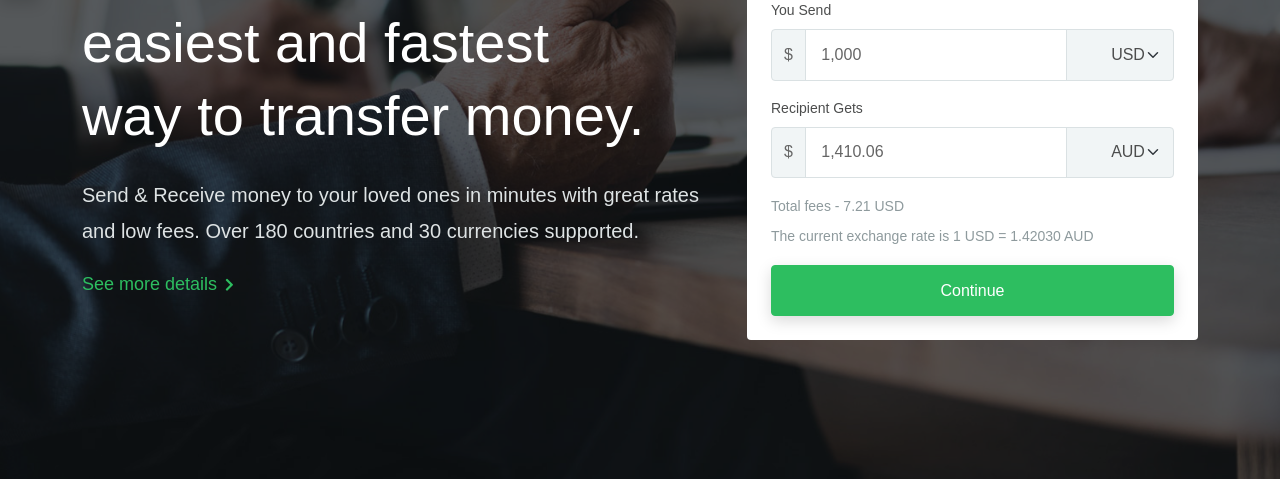
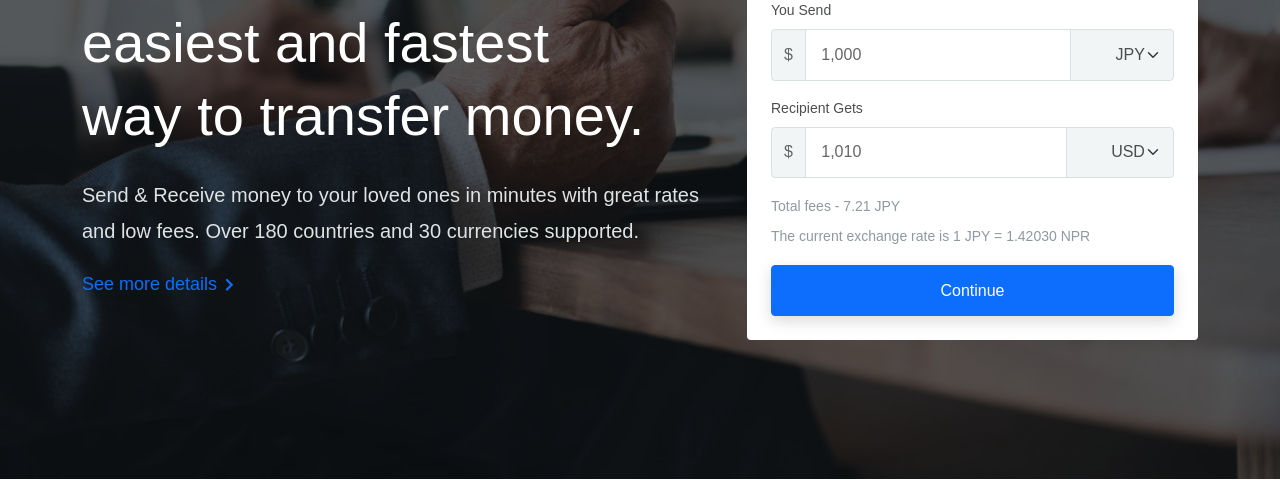
Before and after one commit to Sudarshan519/basedjangoapp, a Django app: page / in a window 1280 px wide. Shown: the part 321-801 px from the top of the page. Run offline with Django 4.2, Linux system fonts and the light colour scheme; parts of the project's set-up code (start-up, migrations or seed data) failed here and were passed over; some libraries are stand-ins or nearby versions.

Commit message:
new update

```diff
--- a/basedjangoapp/settings.py
+++ b/basedjangoapp/settings.py
@@ -27,7 +27,7 @@ SECRET_KEY = 'django-insecure-xcd&1ctm1(l@xxl=$$=h$$d-i=*%q)%!h&2s+#zpt79&lm&y0i
 # SECURITY WARNING: don't run with debug turned on in production!
 DEBUG = True
 
-ALLOWED_HOSTS = ['.vercel.app','127.0.0.1','192.168.0.50','192.168.1.99']
+ALLOWED_HOSTS = ['192.168.1.78', '.vercel.app','127.0.0.1','192.168.0.50','192.168.1.99']
 
 
 # Application definition
--- a/hotel_booking/models.py
+++ b/hotel_booking/models.py
@@ -15,9 +15,9 @@ class Hotel(models.Model):
     nearby=models.CharField(max_length=256)
 
 
-class HotelImages(models.Model):
-    image=models.ImageField(upload_to="hotels/")
-    hotel=models.ForeignKey("hotel_booking.Hotel",default=1,on_delete=models.CASCADE)
+# class HotelImages(models.Model):
+#     image=models.ImageField(upload_to="hotels/")
+#     hotel=models.ForeignKey("hotel_booking.Hotel",default=1,on_delete=models.CASCADE)
 
 class Room(models.Model):
     hotel = models.ForeignKey(Hotel, on_delete=models.CASCADE)
--- a/streaming_app/models.py
+++ b/streaming_app/models.py
@@ -2,7 +2,7 @@ from django.db import models
 from django.utils.safestring import mark_safe
 from django.utils.translation import gettext_lazy as _
 
-from streaming_app.file_upload import download_blob, generate_signed_url
+# from streaming_app.file_upload import download_blob, generate_signed_url
 
 
 
@@ -36,8 +36,8 @@ class Movie(models.Model):
     def __str__(self) -> str:
         return self.title
 
-    def download_path(self):
-        return generate_signed_url(self.url)
+    # def download_path(self):
+    #     return generate_signed_url(self.url)
 
 class TVSeries(models.Model):
     title=models.CharField(max_length=256,null=True,blank=True)
--- a/streaming_app/serializers.py
+++ b/streaming_app/serializers.py
@@ -2,7 +2,7 @@ import json
 from rest_framework import serializers
 import mimetypes
 
-from streaming_app.file_upload import  download_blob, upload_to_gcs
+# from streaming_app.file_upload import  download_blob, upload_to_gcs
 from userr.models import CustomUser
 from .models import *
 class MovieSerializer(serializers.ModelSerializer):
--- a/templates/index.html
+++ b/templates/index.html
@@ -6,8 +6,9 @@
     <meta charset="UTF-8" />
     <meta http-equiv="X-UA-Compatible" content="IE=edge">
     <meta name="viewport" content="width=device-width, initial-scale=1, minimum-scale=1.0, shrink-to-fit=no">
-    <!-- <link href="images/favicon.png" rel="icon" /> -->
-    <title>Payyed - Money Transfer and Online Payments HTML Template</title>
+    <link href="https://e-rps.netlify.app/assets/images/favicon.png" rel="icon" />
+    <!-- <link rel="stylesheet" href="https://e-rps.netlify.app/assets/images/favicon.png" rel="icon"> -->
+    <title>RPS - Money Transfer and Online Payments HTML Template</title>
     <meta name="description"
         content="This professional design html template is for build a Money Transfer and online payments website.">
     <meta name="author" content="harnishdesign.net">
@@ -30,7 +31,7 @@
     <link rel="stylesheet" type="text/css" href="{% static 'site/vendor/owl.carousel/assets/owl.carousel.min.css' %}" />
     <link rel="stylesheet" type="text/css" href="{% static 'site/css/stylesheet.css' %}" />
     <!-- Colors Css -->
-    <!-- <link id="color-switcher" type="text/css" rel="stylesheet" href="#" /> -->
+    <link id="color-switcher" type="text/css" rel="stylesheet" href="{% static '/site/css/color-blue.css' %}" />
 </head>
 
 <body>
@@ -54,7 +55,9 @@
                         <!-- Logo
           ============================= -->
                         <div class="logo me-3"> <a class="d-flex" href="index.html" title="Payyed - HTML Template"><img
-                                    src="images/logo-light.png" alt="Payyed" /></a> </div>
+                                    src="https://e-rps.netlify.app/assets/images/new-logo-rps.png" alt="Payyed"
+                                    height="40px" style="margin-top:10px;margin-bottom:10px" /></a>
+                        </div>
                         <!-- Logo end -->
                         <!-- Collapse Button
           ============================== -->
@@ -419,8 +422,8 @@
                                                             data-style="form-select bg-transparent border-0"
                                                             data-container="body" data-live-search="true" required="">
                                                             <optgroup label="Popular Currency">
-                                                                <option data-icon="currency-flag currency-flag-usd me-1"
-                                                                    data-subtext="United States dollar" value="">USD
+                                                                <option data-icon="currency-flag currency-flag-jpy me-1"
+                                                                    data-subtext="United States dollar" value="">JPY
                                                                 </option>
                                                                 <option data-icon="currency-flag currency-flag-aud me-1"
                                                                     data-subtext="Australian dollar" value="">AUD
@@ -565,8 +568,8 @@
                                                                     data-subtext="United States dollar" value="">USD
                                                                 </option>
                                                                 <option data-icon="currency-flag currency-flag-aud me-1"
-                                                                    data-subtext="Australian dollar" selected="selected"
-                                                                    value="">AUD</option>
+                                                                    data-subtext="Australian dollar" value="">AUD
+                                                                </option>
                                                                 <option data-icon="currency-flag currency-flag-inr me-1"
                                                                     data-subtext="Indian rupee" value="">INR</option>
                                                             </optgroup>
@@ -689,10 +692,10 @@
                                                     </span>
                                                 </div>
                                             </div>
-                                            <p class="text-muted mb-1">Total fees - <span class="fw-500">7.21 USD</span>
+                                            <p class="text-muted mb-1">Total fees - <span class="fw-500">7.21 JPY</span>
                                             </p>
                                             <p class="text-muted">The current exchange rate is <span class="fw-500">1
-                                                    USD = 1.42030 AUD</span>
+                                                    JPY = 1.42030 NPR</span>
                                             </p>
                                             <div class="d-grid"><button class="btn btn-primary">Continue</button></div>
                                         </form>
@@ -1223,7 +1226,7 @@
                                             <div class="mb-4">
                                                 <label for="wantTorequest" class="form-label">I want to request</label>
                                                 <div class="input-group">
-                                                    <span class="input-group-text">$</span>
+                                                    <span class="input-group-text"> $ </span>
                                                     <input type="text" class="form-control"
                                                         data-bv-field="wantTorequest" id="wantTorequest" value="1,000"
                                                         placeholder="">
@@ -1235,8 +1238,8 @@
                                                             required="">
                                                             <optgroup label="Popular Currency">
                                                                 <option data-icon="currency-flag currency-flag-usd me-1"
-                                                                    data-subtext="United States dollar"
-                                                                    selected="selected" value="">USD</option>
+                                                                    data-subtext="United States dollar" value="">USD
+                                                                </option>
                                                                 <option data-icon="currency-flag currency-flag-aud me-1"
                                                                     data-subtext="Australian dollar" value="">AUD
                                                                 </option>
@@ -1623,6 +1626,8 @@
                 <div class="container">
                     <div class="row">
                         <div class="col-lg">
+                            <img src="https://e-rps.netlify.app/assets/images/new-logo-rps.png" alt="" srcset=""
+                                height="50px" style="margin-bottom: 30px;margin-top: 30px;">
                             <p class="text-center text-lg-start mb-2 mb-lg-0">Copyright &copy; 2022 <a
                                     href="#">Payyed</a>. All Rights
                                 Reserved.</p>
@@ -1716,10 +1721,48 @@
         </ul>
         <button class="btn btn-dark btn-sm border-0 fw-400 rounded-0 shadow-none" data-bs-toggle="tooltip" title="Green"
             id="reset-color">Reset Default</button>
-        <button class="btn switcher-toggle"><i class="fa fa-cog"></i></button>
+        <!-- <button class="btn switcher-toggle"><i class="fa fa-cog"></i></button> -->
     </div>
     <!-- Styles Switcher End -->
-
+    <script>
+        var recipentGets = document.getElementById('recipientGets');
+        var youSend = document.getElementById('youSend');
+        youSend.value = (1000).toLocaleString('en-US', {
+            style: 'currency',
+            currency: 'JPY',
+
+        }).replace("¥", '');
+        recipentGets.value = (1000 * 1.01).toLocaleString('en-US', {
+            style: 'currency',
+            currency: 'JPY',
+
+        }).replace("¥", '');
+
+        youSend.addEventListener('input', function (e) {
+
+
+
+
+            var currentVal = ((this.value.replaceAll(',', '').replace("¥", '') * 1).toLocaleString('en-US', {
+                style: 'currency',
+                currency: 'JPY',
+            }));
+
+
+
+
+            // recipentGets.value = ((this.value.replaceAll(',', '')) * 1.01).toLocaleString('en-US', {
+            //     style: 'currency',
+            //     currency: 'JPY',
+
+            // }).replace("¥", '');
+
+            youSend.value = currentVal.replace("¥", '');
+        }, false);
+        recipentGets.addEventListener('input', function (e) {
+
+        })
+    </script>
     <!-- Script -->
     <script src="{% static 'site/vendor/jquery/jquery.min.js' %}"></script>
     <script src="{% static 'site/vendor/bootstrap/js/bootstrap.bundle.min.js' %}"></script>
@@ -1728,7 +1771,23 @@
     <!-- Style Switcher -->
     <script src="{% static 'site/js/switcher.min.js' %}"></script>
     <script src="{% static 'site/js/theme.js' %}"></script>
-
+    <script>
+        $('#youSend').on('input', function (e) {
+            var currentVal = ((this.value.replaceAll(',', '').replace("¥", '') * 1).toLocaleString('en-US', {
+                style: 'currency',
+                currency: 'JPY',
+            }));
+            $('#recipientGets').val((this.value.replaceAll(',', '')) * 1.01).toLocaleString('en-US', {
+                style: 'currency',
+                currency: 'JPY',
+
+            }).replace("¥", '');
+            this.val(currentVal.replace("¥", ''))
+
+        })
+
+
+    </script>
 </body>
 
 </html>
```
Also changed, not shown: README.md, db.sqlite3, static/site/images/app-mobile.png.
